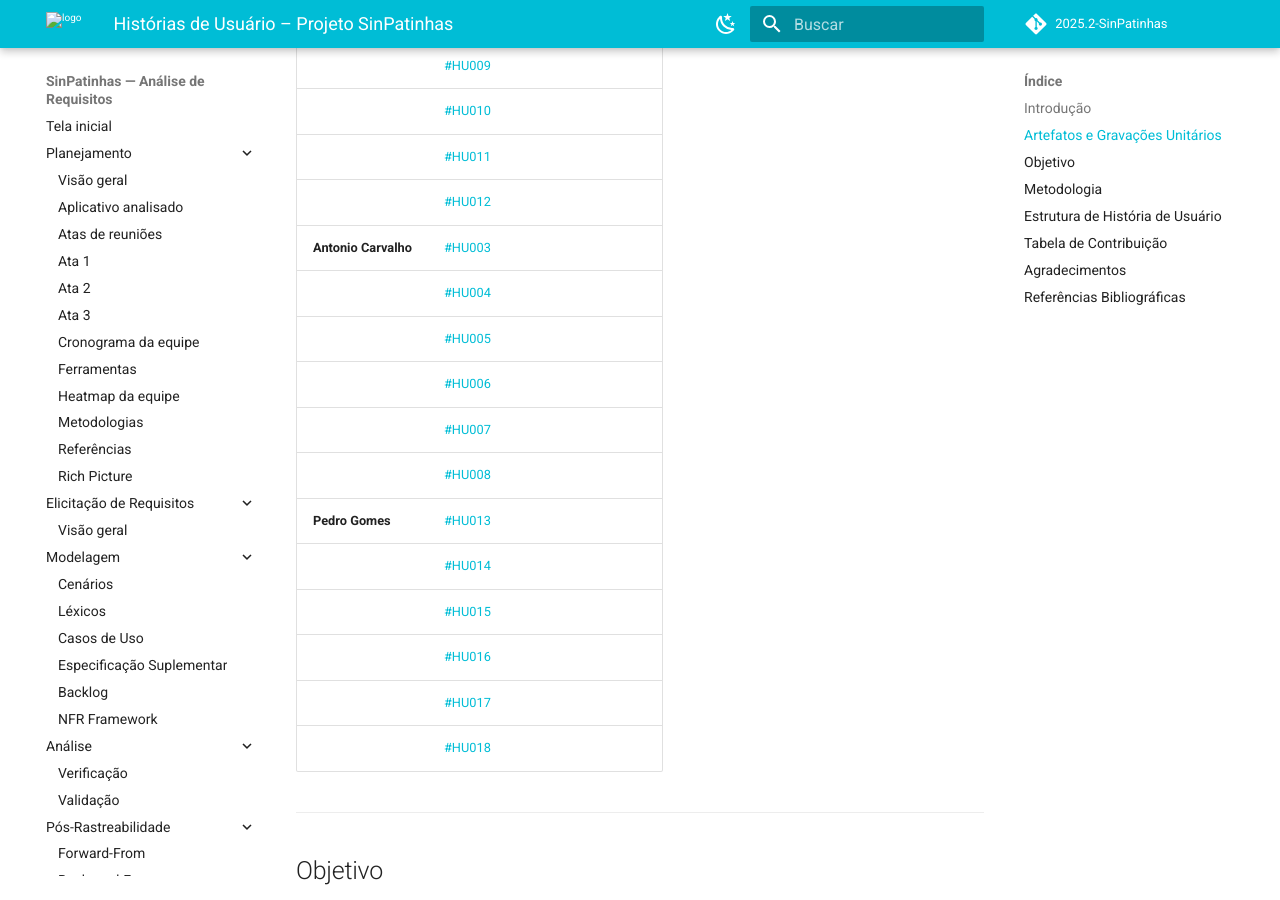
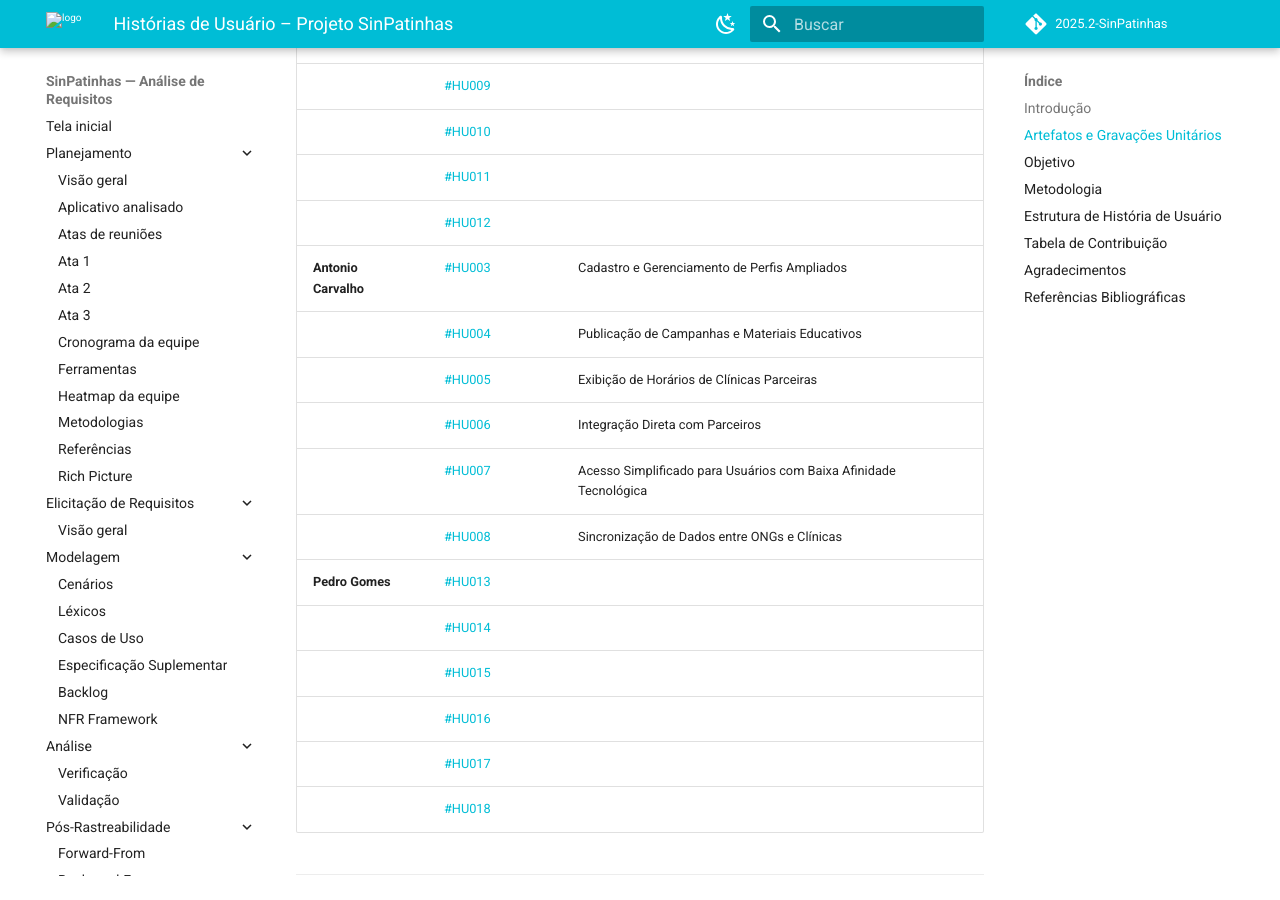
Before and after one commit to Requisitos-de-Software/2025.2-SinPatinhas, an MkDocs documentation site: the page built from docs/modelagem/agilidade/historias_de_usuario.md, in a window 1280 px wide and 900 px high, scrolled down 1143 px. Built offline with MkDocs 1.6.1 and Material for MkDocs 9.7.7, drawn with Linux system fonts in a browser that asks for light colours; comment, search, counter and statistics services are not loaded.

Commit message:
fix(general): Alteração do título dos artefatos unitários no geral.

```diff
--- a/docs/modelagem/agilidade/historias_de_usuario.md
+++ b/docs/modelagem/agilidade/historias_de_usuario.md
@@ -24,12 +24,12 @@ Essas histórias possibilitam a comunicação entre equipe técnica e stakeholde
 |                      | [#HU010](../../modelagem/gravacoes/leticia/historias.md) |  |
 |                      | [#HU011](../../modelagem/gravacoes/leticia/historias.md) |  |
 |                      | [#HU012](../../modelagem/gravacoes/leticia/historias.md) |  |
-| **Antonio Carvalho** | [#HU003](../../modelagem/gravacoes/antonio/historias.md) |  |
-|                      | [#HU004](../../modelagem/gravacoes/antonio/historias.md) |  |
-|                      | [#HU005](../../modelagem/gravacoes/antonio/historias.md) |  |
-|                      | [#HU006](../../modelagem/gravacoes/antonio/historias.md) |  |
-|                      | [#HU007](../../modelagem/gravacoes/antonio/historias.md) |  |
-|                      | [#HU008](../../modelagem/gravacoes/antonio/historias.md) |  |
+| **Antonio Carvalho** | [#HU003](../../modelagem/gravacoes/antonio/historias.md) | Cadastro e Gerenciamento de Perfis Ampliados |
+|                      | [#HU004](../../modelagem/gravacoes/antonio/historias.md) | Publicação de Campanhas e Materiais Educativos |
+|                      | [#HU005](../../modelagem/gravacoes/antonio/historias.md) | Exibição de Horários de Clínicas Parceiras |
+|                      | [#HU006](../../modelagem/gravacoes/antonio/historias.md) | Integração Direta com Parceiros |
+|                      | [#HU007](../../modelagem/gravacoes/antonio/historias.md) | Acesso Simplificado para Usuários com Baixa Afinidade Tecnológica |
+|                      | [#HU008](../../modelagem/gravacoes/antonio/historias.md) | Sincronização de Dados entre ONGs e Clínicas |
 | **Pedro Gomes**      | [#HU013](../../modelagem/gravacoes/pedro/historias.md) |  |
 |                      | [#HU014](../../modelagem/gravacoes/pedro/historias.md) |  |
 |                      | [#HU015](../../modelagem/gravacoes/pedro/historias.md) |  |
```
Also changed, not shown: docs/modelagem/agilidade/NFR_framework.md (+1 -1 lines), docs/modelagem/agilidade/backlog.md (+2 -2 lines).
